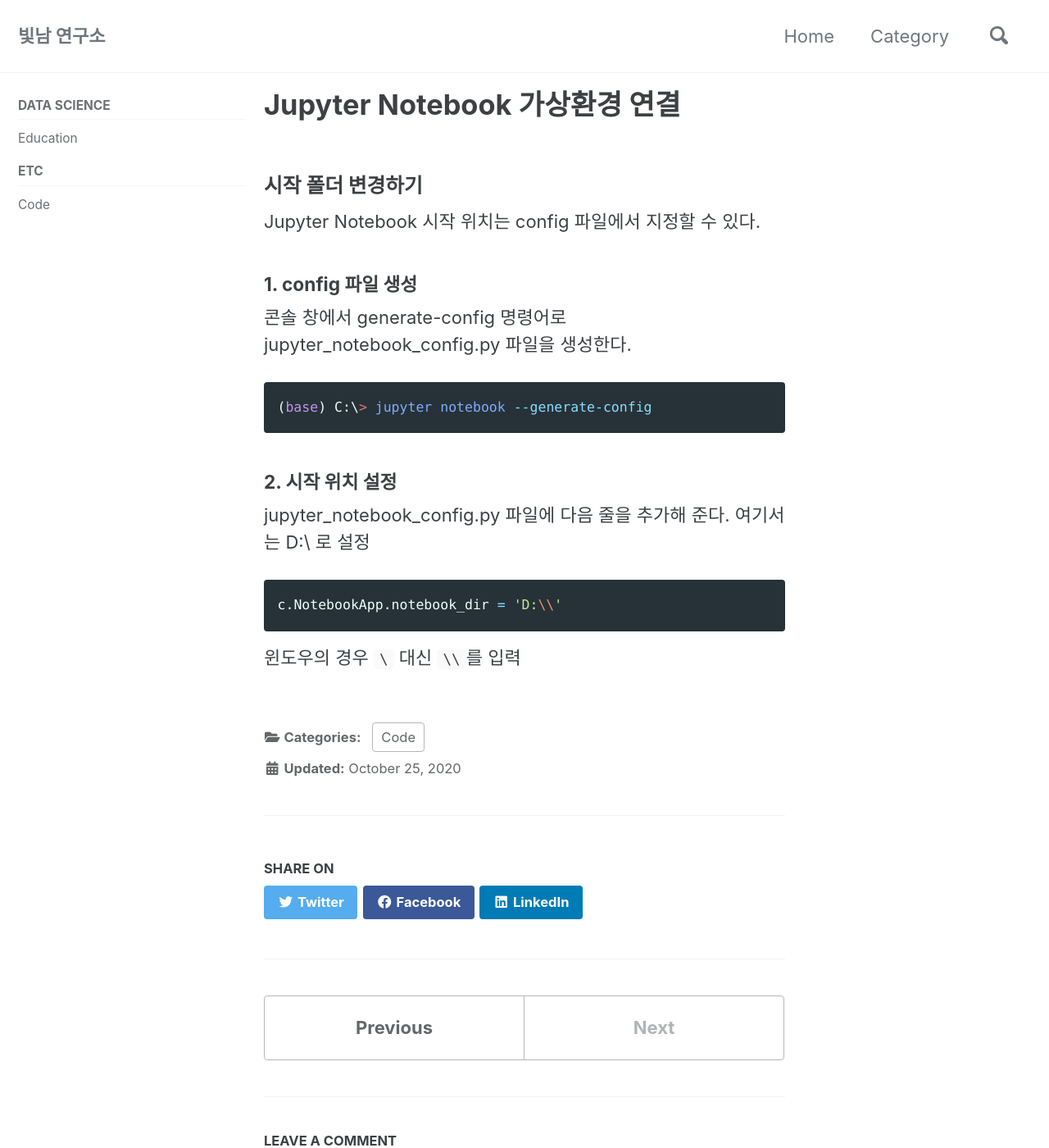
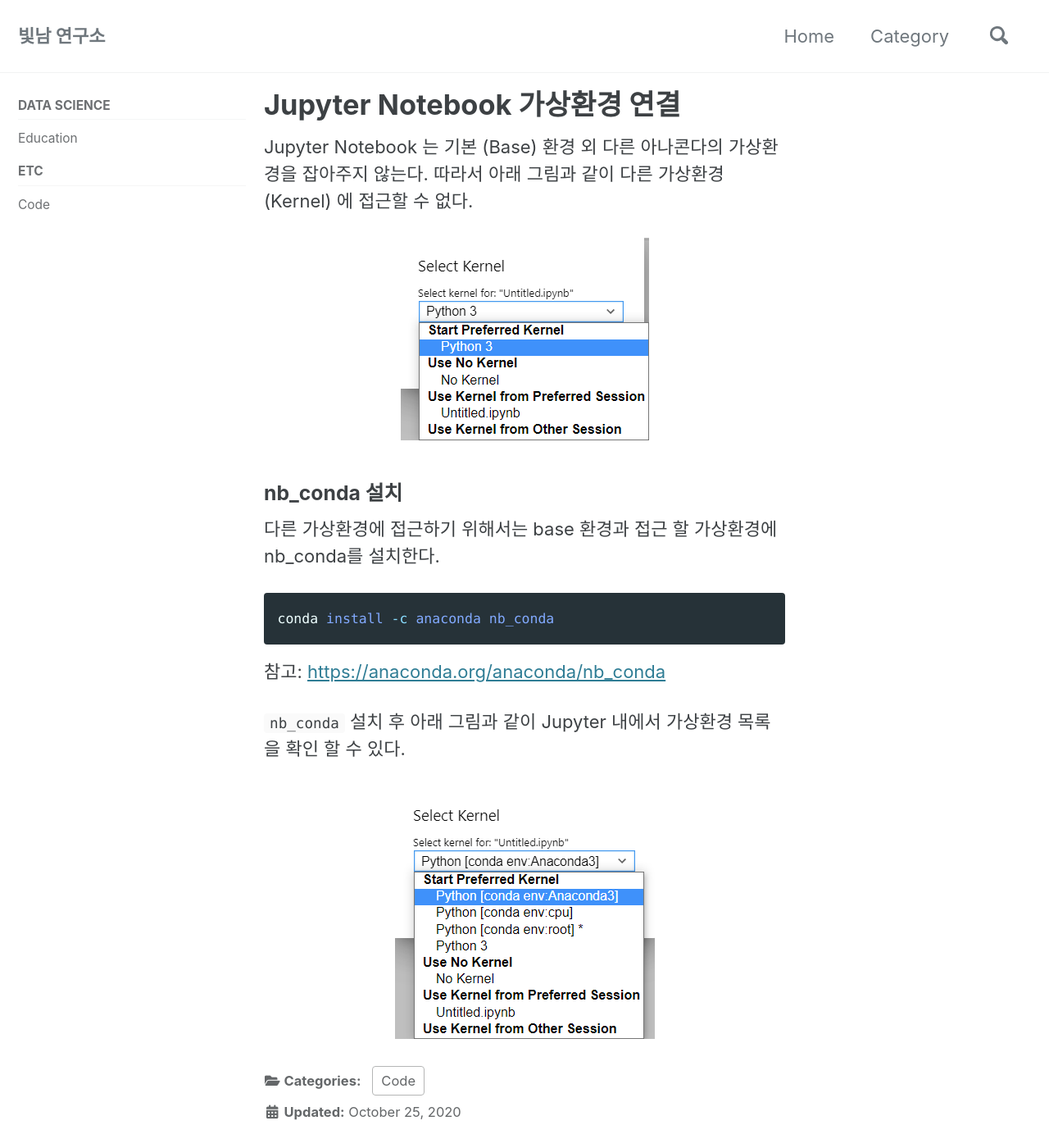
Before and after one commit to phykn/phykn.github.io, a Jekyll site: the page built from _posts/code/2020-10-25-jupyter_notebook_kernel.md, in a window 1280 px wide and 1400 px high. Shown: the whole window at 82% size. Built offline with Jekyll 4.4.1, drawn with Linux system fonts in a browser that asks for light colours; cached includes are drawn as plain includes; comment, search, counter and statistics services are not loaded; some of the changed text lies outside the part shown.

Commit message:
git_commit

````diff
--- a/_posts/code/2020-10-25-jupyter_notebook_kernel.md
+++ b/_posts/code/2020-10-25-jupyter_notebook_kernel.md
@@ -4,18 +4,18 @@ date: 2020-10-25
 categories: [Code]
 search: true
 ---
+Jupyter Notebook 는 기본 (Base) 환경 외 다른 아나콘다의 가상환경을 잡아주지 않는다. 따라서 아래 그림과 같이 다른 가상환경 (Kernel) 에 접근할 수 없다.
+<center><img src="/assets/images/code/2020-10-25-jupyter_notebook_kernel_1.png"></center>
 
-### 시작 폴더 변경하기
-Jupyter Notebook 시작 위치는 config 파일에서 지정할 수 있다.
+### nb_conda 설치
+다른 가상환경에 접근하기 위해서는 base 환경과 접근 할 가상환경에 nb_conda를 설치한다.
 
-##### 1. config 파일 생성
-콘솔 창에서 generate-config 명령어로 jupyter_notebook_config.py 파일을 생성한다.
 ```powershell
-(base) C:\> jupyter notebook --generate-config
+conda install -c anaconda nb_conda
 ```
-##### 2. 시작 위치 설정
-jupyter_notebook_config.py 파일에 다음 줄을 추가해 준다. 여기서는 D:\ 로 설정
-```python
-c.NotebookApp.notebook_dir = 'D:\\'
-```
-윈도우의 경우 `\` 대신 `\\`를 입력
+
+참고: <a href="https://anaconda.org/anaconda/nb_conda">https://anaconda.org/anaconda/nb_conda</a>
+
+`nb_conda` 설치 후 아래 그림과 같이 Jupyter 내에서 가상환경 목록을 확인 할 수 있다.
+
+<center><img src="/assets/images/code/2020-10-25-jupyter_notebook_kernel_2.png"></center>
````
Also changed, not shown: _posts/code/2020-10-25-anaconda_env.md (+0 -2 lines), _posts/code/2020-10-25-html_img_ref.md (added, +14 -0 lines), _posts/code/2020-10-25-jupyter_notebook.md (+3 -5 lines), assets/images/code/2020-10-25-jupyter_notebook_kernel_1.png, assets/images/code/2020-10-25-jupyter_notebook_kernel_2.png (added).
